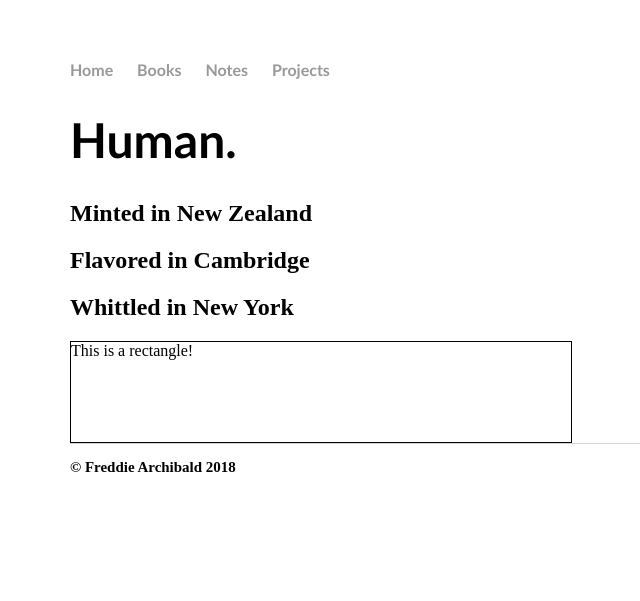
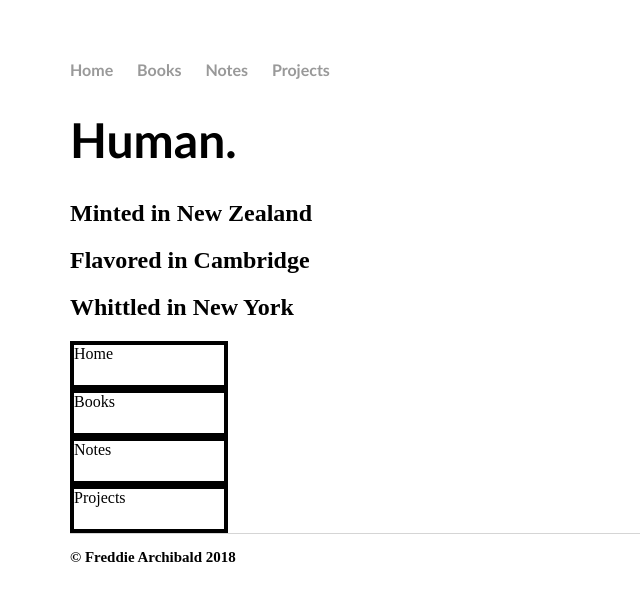
Before and after one commit to scryptive/personal, a Jekyll site: the page built from index.html, in a window 1280 px wide. Shown: the top 601 px of the page, without its empty margins (122-762 px from the left). Built offline with Jekyll 4.4.1, drawn with Linux system fonts in a browser that asks for light colours.

Commit message:
Update default.html

```diff
--- a/_layouts/default.html
+++ b/_layouts/default.html
@@ -19,7 +19,10 @@
 			{{ content }}
 
 			</div><!-- /.container -->
-			<div style="width:500px;height:100px;border:1px solid #000;">This is a rectangle!</div>
+			<div style="width:150px;height:40px;border:4px solid #000;">Home</div>
+			<div style="width:150px;height:40px;border:4px solid #000;">Books</div>
+			<div style="width:150px;height:40px;border:4px solid #000;">Notes</div>
+			<div style="width:150px;height:40px;border:4px solid #000;">Projects</div>
 			<footer>
            		        <div>
                 			<h3>© Freddie Archibald 2018</h3>
```
